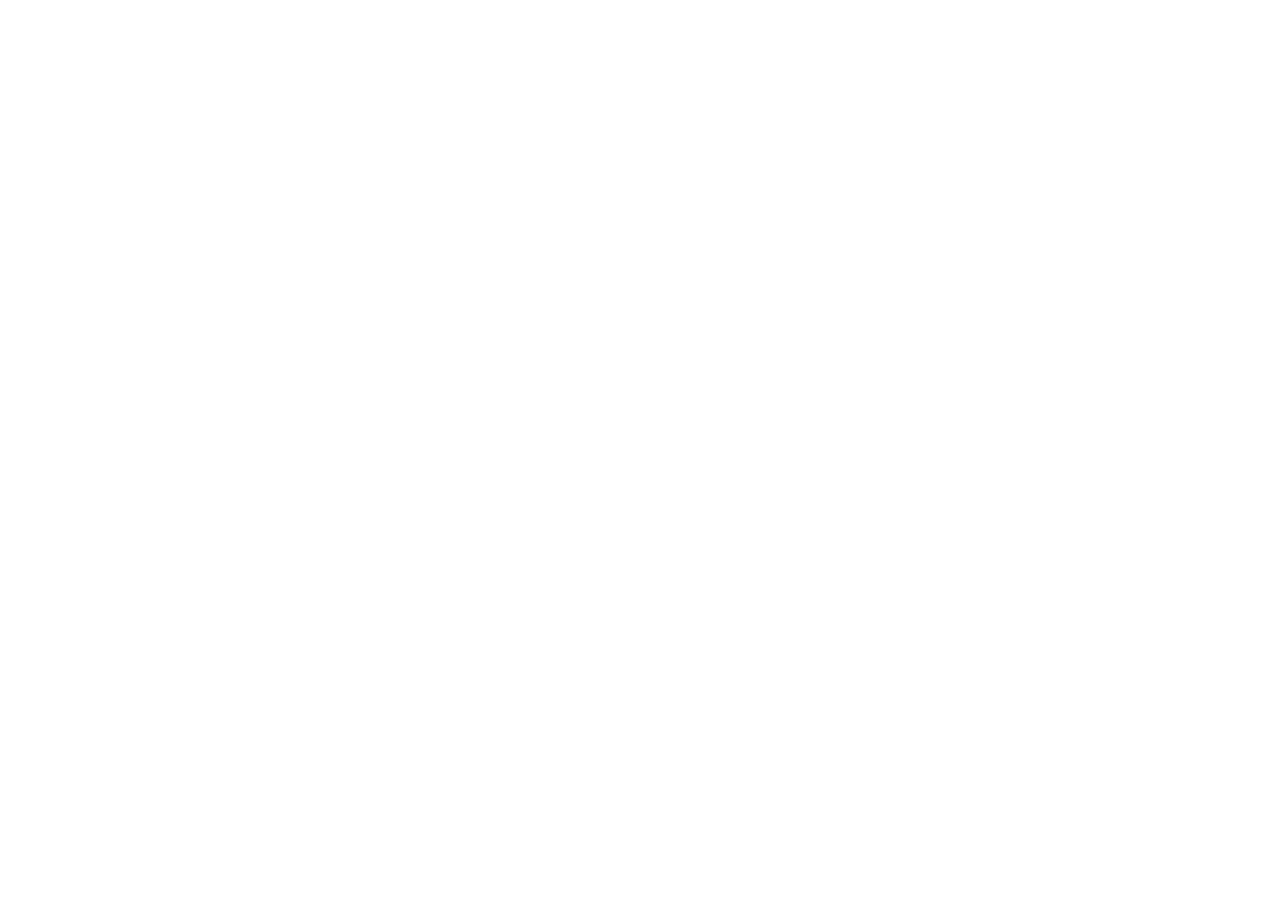
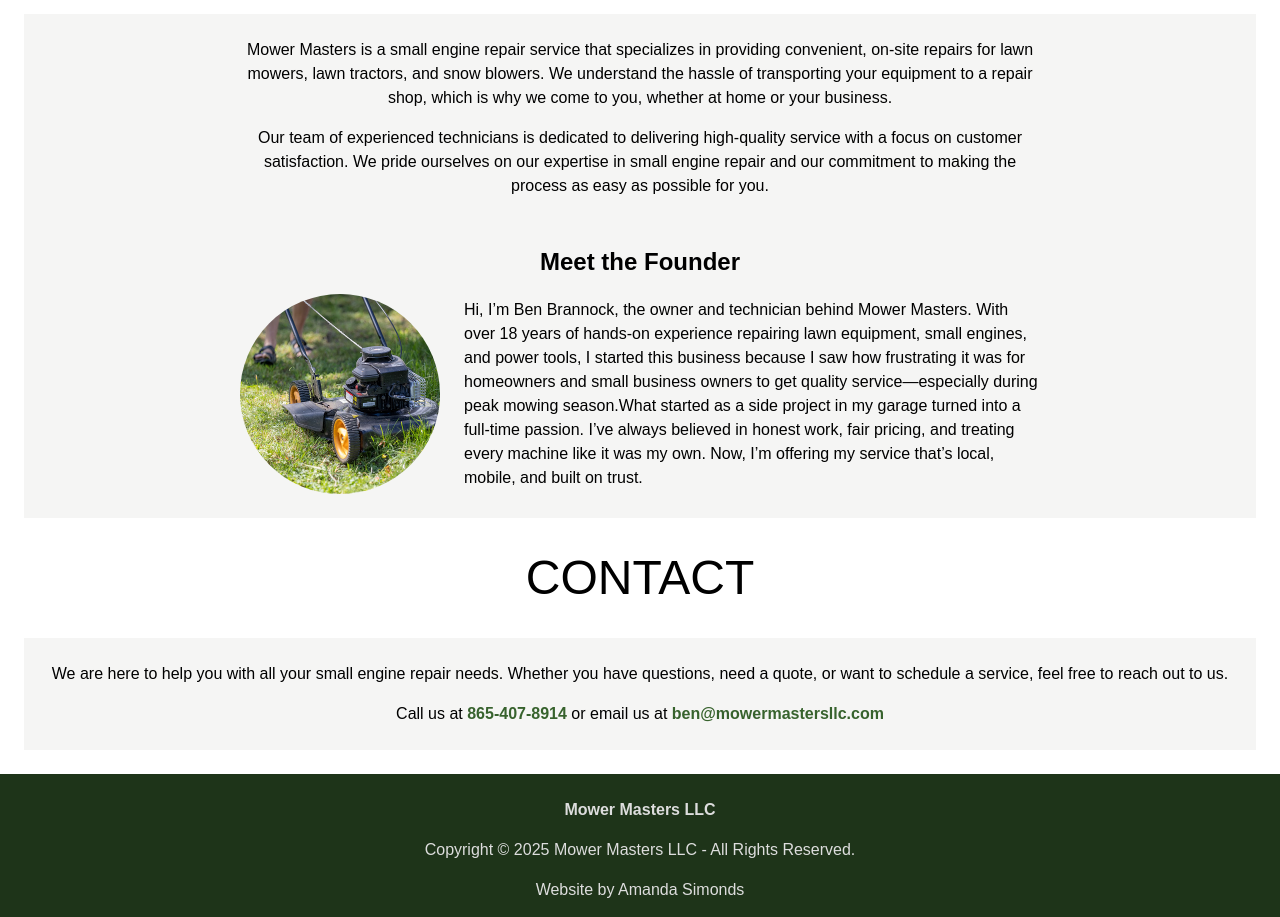
Before and after one commit to amandasimonds/mower-masters-llc, a Next.js app: page / in a window 1280 px wide. Shown: the part 1880-2797 px from the top of the page. Before the commit the page ends 800 px from the top, so only its background shows below. Built offline with nearby package versions, Linux system fonts and the light colour scheme.

Commit message:
add link scrolling, about and contact pages

```diff
--- a/src/app/components/scrim/scrim.module.scss
+++ b/src/app/components/scrim/scrim.module.scss
@@ -8,5 +8,10 @@
   align-items: center;
   justify-content: center;
   background-color: rgb(0, 0, 0);
-  opacity: 0.2;
+  opacity: 0;
 }
+
+.visible {
+    opacity: 0.2;
+    transition: opacity 0.3s ease-in-out;
+  }
--- a/src/app/components/scrim/scrim.tsx
+++ b/src/app/components/scrim/scrim.tsx
@@ -3,14 +3,13 @@ import styles from "./scrim.module.scss";
 
 type ScrimProps = {
     onClick: () => void;
-    className?: string;
     isShowing: boolean;
 };
 
-const Scrim: React.FC<ScrimProps> = ({ onClick, isShowing, className = "" }) => {
-    return isShowing &&
-        <div className={`${styles.scrim} ${className}`} onClick={onClick}>
-        </div>
-}
+const Scrim: React.FC<ScrimProps> = ({ onClick, isShowing }) => (
+    isShowing &&
+    <div className={`${styles.scrim} ${isShowing && styles.visible}`} onClick={onClick}>
+    </div>
+)
 
 export default Scrim;
--- a/src/app/globals.scss
+++ b/src/app/globals.scss
@@ -23,14 +23,19 @@
   }
 }
 
+html {
+  scroll-behavior: smooth;
+  box-sizing: border-box;
+}
+
 html,
+body {
+
+}
+
 body {
   width: 100vw;
   height: 100dvh;
-  overflow-x: hidden;
-}
-
-body {
   color: var(--color-text);
   background: var(--color-bg);
   font-size: var(--font-size-body);
@@ -50,6 +55,15 @@ a {
   color: inherit;
   text-decoration: none;
   cursor: pointer;
+
+  &.link {
+    font-weight: var(--font-weight-bold);
+    color: var(--color-primary);
+
+    &:hover {
+      text-decoration: underline;
+    }
+  }
 }
 
 h2 {
--- a/src/app/layout/navigation/navigation.tsx
+++ b/src/app/layout/navigation/navigation.tsx
@@ -7,10 +7,10 @@ import Scrim from "@/app/components/scrim/scrim";
 export default function Navigation() {
 
   const navLinks = [
-    { link: "#home", label: "ABOUT" },
-    { link: "#services", label: "SERVICES" },
-    { link: "#services", label: "PRICING" },
-    { link: "#home", label: "CONTACT" }
+    { link: "services", label: "SERVICES" },
+    // { link: "services", label: "PRICING" },
+    { link: "about", label: "ABOUT" },
+    { link: "contact", label: "CONTACT" }
   ];
 
   const [navmenuOpen, setNavMenuOpen] = React.useState(false);
@@ -19,10 +19,23 @@ export default function Navigation() {
     setNavMenuOpen(!navmenuOpen);
   }
 
+  function handleNavLinkClick(link: string) {
+    setNavMenuOpen(false);
+    handleScrollToSection(link, -60);
+  }
+
+  function handleScrollToSection(id: string, offset = 0) {
+    const section = document.getElementById(id);
+    if (section) {
+      const y = section.getBoundingClientRect().top + window.pageYOffset + offset;
+      window.scrollTo({ top: y, behavior: "smooth" });
+    }
+  }
+
   return (
     <div className="navigation">
       <Scrim onClick={toggleNavMenu} isShowing={navmenuOpen}></Scrim>
-      <a href="#home" className="logo">
+      <a onClick={() => handleNavLinkClick('home')} className="logo">
         <i className="material-icons">home</i>
         <div className="logo__text">
           <span>Mower</span>
@@ -38,7 +51,7 @@ export default function Navigation() {
       <div className={`links ${navmenuOpen ? 'links--show' : ''}`} >
         <button className="icon-button close" onClick={toggleNavMenu}><i className="material-icons">close</i></button>
         {navLinks.map(link => (
-          <a key={link.label} href={link.link} onClick={toggleNavMenu}>
+          <a key={link.label} onClick={() => handleNavLinkClick(link.link)}>
             {link.label}
           </a>
         ))}
--- /dev/null
+++ b/src/app/layout/sections/about/about.scss
@@ -0,0 +1,65 @@
+@use '../../../styles/variables' as *;
+
+.about {
+    display: flex;
+    align-items: center;
+    flex-direction: column;
+    width: 100%;
+
+    &__header {
+        padding: 24px;
+    }
+
+    &__content {
+        background-color: var(--color-bg-light);
+        padding: 24px 16px;
+        width: 100%;
+        display: flex;
+        flex-direction: column;
+        align-items: center;
+        gap: 48px;
+    }
+
+    &__text {
+        display: flex;
+        flex-direction: column;
+        gap: 16px;
+        align-items: center;
+        text-align: center;
+        max-width: 800px;
+    }
+
+    &__founder {
+        display: flex;
+        flex-direction: column;
+        align-items: center;
+        gap: 16px;
+
+        &__content {
+            display: flex;
+            align-items: center;
+            flex-direction: column;
+            max-width: 800px;
+            gap: 16px;
+            text-align: center;
+
+            @media screen and (min-width: $tablet-screen-width-min) {
+                display: flex;
+                flex-direction: row;
+                gap: 24px;
+                text-align: left;
+            }
+
+            img {
+                width: 200px;
+                height: 200px;
+                border-radius: 50%;
+                object-fit: cover;
+            }
+
+            h5 {
+                color: var(--color-primary);
+            }
+        }
+    }
+}
--- /dev/null
+++ b/src/app/layout/sections/about/about.tsx
@@ -0,0 +1,33 @@
+import "./about.scss";
+import React from "react";
+
+export default function About() {
+
+    return (
+        <div className="about" id="about">
+            <div className="about__header">
+                <h3>ABOUT</h3>
+            </div>
+            <div className="about__content">
+                <div className="about__text">
+                    <p>
+                        Mower Masters is a small engine repair service that specializes in providing convenient, on-site repairs for lawn mowers, lawn tractors, and snow blowers. We understand the hassle of transporting your equipment to a repair shop, which is why we come to you, whether at home or your business.
+                    </p>
+                    <p>
+                        Our team of experienced technicians is dedicated to delivering high-quality service with a focus on customer satisfaction. We pride ourselves on our expertise in small engine repair and our commitment to making the process as easy as possible for you.
+                    </p>
+                </div>
+                <div className="about__founder">
+                    <h5>Meet the Founder</h5>
+                    <div className="about__founder__content">
+                        <img src="/mower-image.png" alt="" />
+                        <div className="about__founder__text">
+                            <span>Hi, I’m Ben Brannock, the owner and technician behind Mower Masters. With over 18 years of hands-on experience repairing lawn equipment, small engines, and power tools, I started this business because I saw how frustrating it was for homeowners and small business owners to get quality service—especially during peak mowing season.</span>
+                            <span>What started as a side project in my garage turned into a full-time passion. I’ve always believed in honest work, fair pricing, and treating every machine like it was my own. Now, I’m offering my service that’s local, mobile, and built on trust.</span>
+                        </div>
+                    </div>
+                </div>
+            </div>
+        </div>
+    )
+}
--- /dev/null
+++ b/src/app/layout/sections/contact/contact.scss
@@ -0,0 +1,31 @@
+@use '../../../styles/variables' as *;
+
+.contact {
+    display: flex;
+    align-items: center;
+    flex-direction: column;
+    width: 100%;
+
+    &__header {
+        padding: 24px;
+    }
+
+    &__content {
+        background-color: var(--color-bg-light);
+        padding: 24px 16px;
+        width: 100%;
+        display: flex;
+        flex-direction: column;
+        align-items: center;
+        gap: 16px;
+    }
+
+    &__text {
+        display: flex;
+        flex-direction: column;
+        gap: 16px;
+        align-items: center;
+        text-align: center;
+        max-width: 800px;
+    }
+}
--- /dev/null
+++ b/src/app/layout/sections/contact/contact.tsx
@@ -0,0 +1,17 @@
+import "./contact.scss";
+import React from "react";
+
+export default function Contact() {
+
+    return (
+        <div className="contact" id="contact">
+            <div className="contact__header">
+                <h3>CONTACT</h3>
+            </div>
+            <div className="contact__content">
+                <p>We are here to help you with all your small engine repair needs. Whether you have questions, need a quote, or want to schedule a service, feel free to reach out to us.</p>
+                <p>Call us at <a className="link" href="tel:8654078914">865-407-8914</a> or email us at <a className="link" href="mailto:ben@mowermastersllc.com">ben@mowermastersllc.com</a></p>
+            </div>
+        </div>
+    )
+}
--- a/src/app/layout/sections/header/header.tsx
+++ b/src/app/layout/sections/header/header.tsx
@@ -10,7 +10,7 @@ export default function Header() {
             <div className="header__text">
                 <h2>Mower Masters</h2>
                 <h5>SMALL ENGINE REPAIR MADE EASY</h5>
-                <span>We service all types of small engines and we come to your HOME or BUSINESS! No more lifting and shoving your mower, lawn tractor, or snow blower into the trunk. Just give us a call and we will come to you!</span>
+                <span>We service all types of small engines and we come to your HOME or BUSINESS! No more shoving your mower, lawn tractor, or snow blower into the trunk. Just give us a call and we will come to you!</span>
                 <button><a href="tel:8654078914">Call Now 865-407-8914</a></button>
             </div>
             <div className="header__image-wrapper">
--- a/src/app/layout/sections/services/services.scss
+++ b/src/app/layout/sections/services/services.scss
@@ -9,7 +9,7 @@
 
     &__content {
         background-color: var(--color-bg-light);
-        padding: 16px;
+        padding: 15px;
         display: flex;
         flex-direction: column;
         gap: 16px;
--- a/src/app/page.module.scss
+++ b/src/app/page.module.scss
@@ -3,9 +3,6 @@
 .page {
   align-items: center;
   justify-items: center;
-  width: 100%;
-  height: 100%;
-  overflow-x: hidden;
 }
 
 .main {
--- a/src/app/page.tsx
+++ b/src/app/page.tsx
@@ -5,6 +5,8 @@ import Navigation from "./layout/navigation/navigation";
 import Header from "./layout/sections/header/header";
 import Services from "./layout/sections/services/services";
 import { useEffect } from "react";
+import About from "./layout/sections/about/about";
+import Contact from "./layout/sections/contact/contact";
 
 export default function Home() {
   useEffect(() => {
@@ -20,6 +22,8 @@ export default function Home() {
       <main className={styles.main}>
         <Header></Header>
         <Services></Services>
+        <About></About>
+        <Contact></Contact>
       </main>
       <footer className={styles.footer}>
         <span className="subtitle">Mower Masters LLC</span>
```
